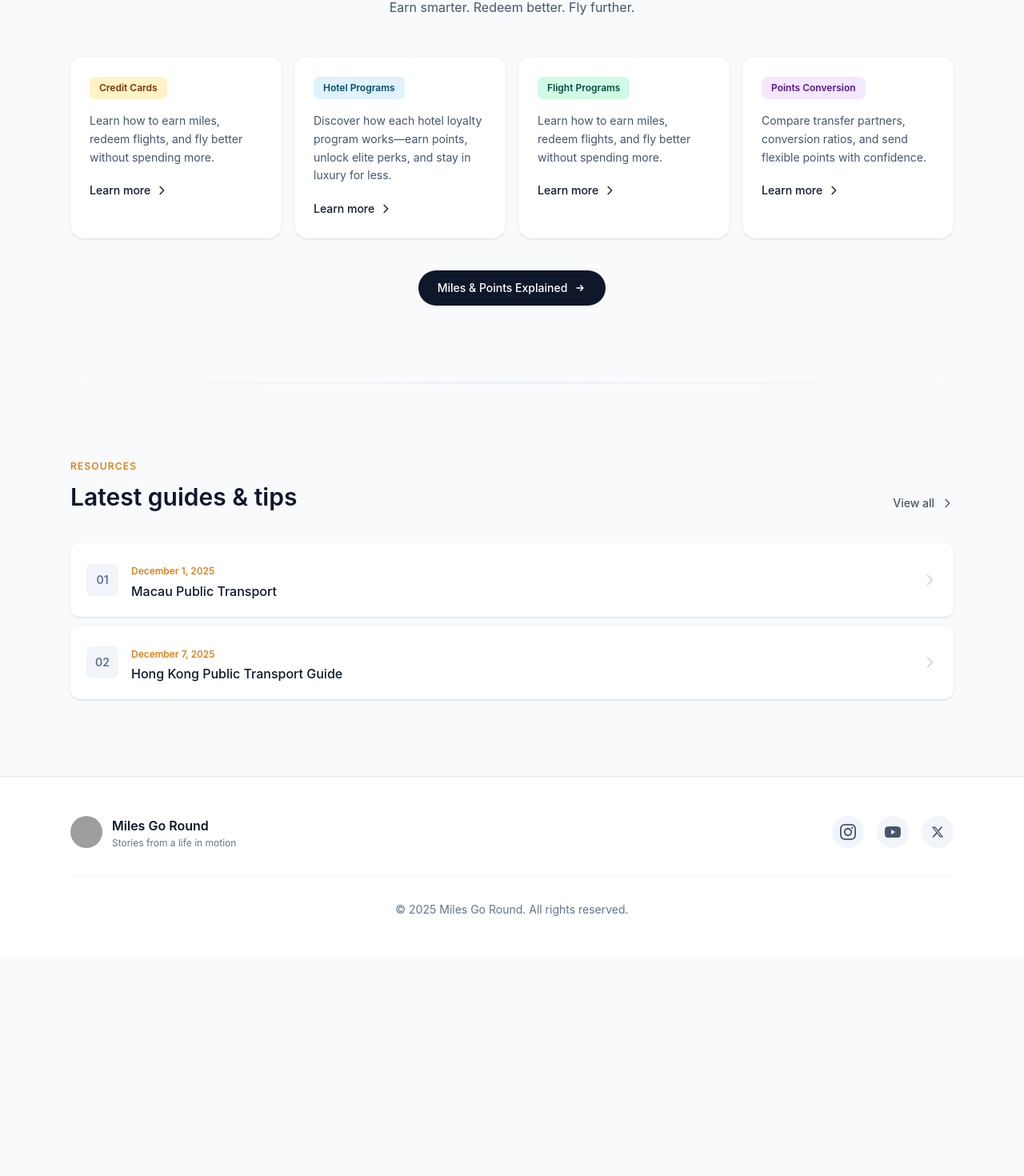
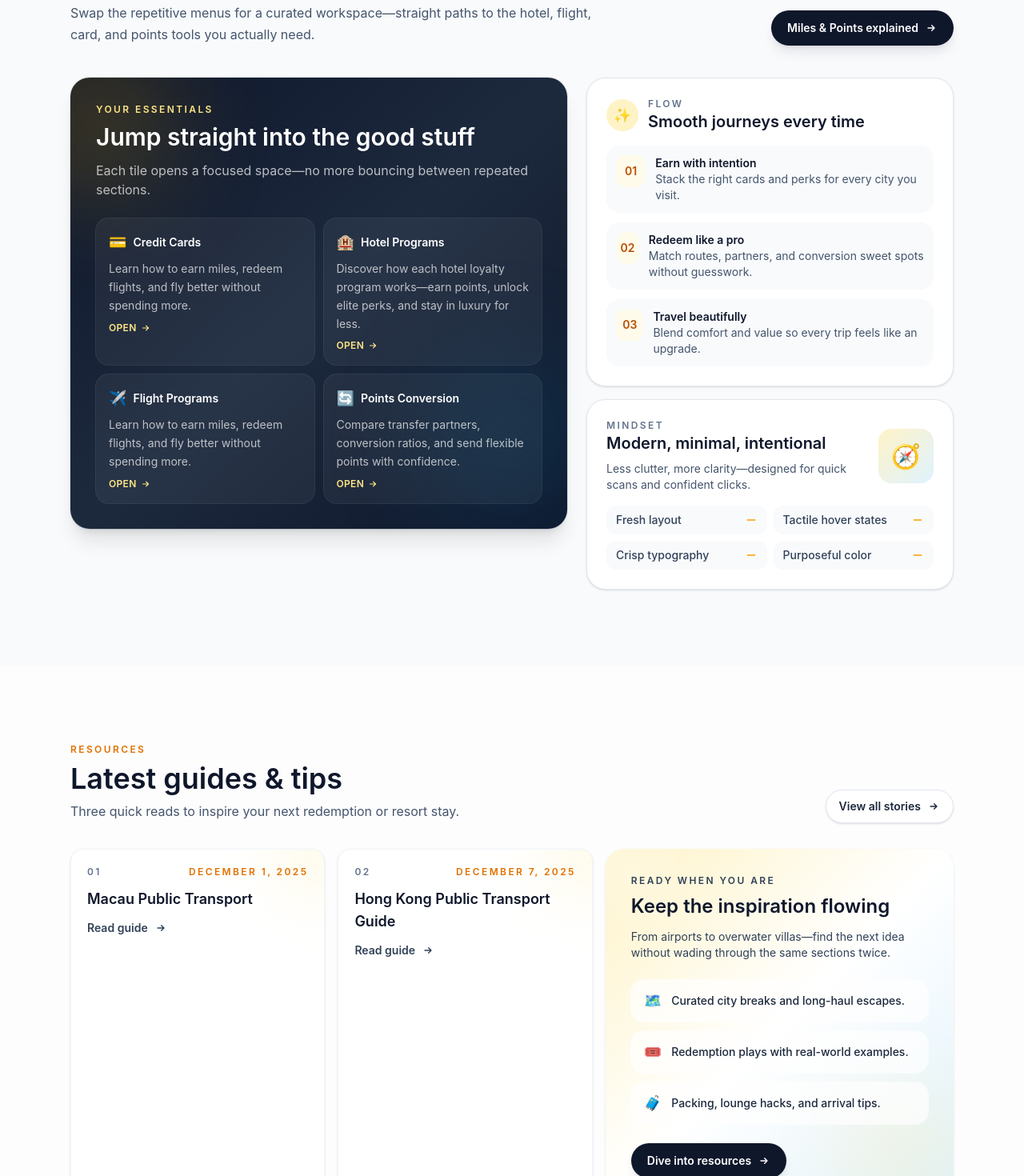
Before and after one commit to bansalmanik/travel-website, a Next.js app: page / in a window 1280 px wide. Shown: the part 1077-2547 px from the top of the page at 80% size. Before the commit the page ends 2272 px from the top, so only its background shows below. Built offline with nearby package versions, Linux system fonts and the light colour scheme; grey boxes are pictures that could not be loaded.

Commit message:
Revamp home page layout

```diff
--- a/app/page.tsx
+++ b/app/page.tsx
@@ -9,6 +9,7 @@ const travelWithPointsHighlights = [
     description: "Learn how to earn miles, redeem flights, and fly better without spending more.",
     href: "/travel-with-points/credit-cards",
     accent: "bg-amber-100 text-amber-900",
+    icon: "💳",
   },
   {
     title: "Hotel Programs",
@@ -16,18 +17,21 @@ const travelWithPointsHighlights = [
       "Discover how each hotel loyalty program works—earn points, unlock elite perks, and stay in luxury for less.",
     href: "/travel-with-points/hotel-programs",
     accent: "bg-sky-100 text-sky-900",
+    icon: "🏨",
   },
   {
     title: "Flight Programs",
     description: "Learn how to earn miles, redeem flights, and fly better without spending more.",
     href: "/travel-with-points/flight-programs",
     accent: "bg-emerald-100 text-emerald-900",
+    icon: "✈️",
   },
   {
     title: "Points Conversion",
     description: "Compare transfer partners, conversion ratios, and send flexible points with confidence.",
     href: "/pointsconversion",
     accent: "bg-purple-100 text-purple-900",
+    icon: "🔄",
   },
 ];
 
@@ -36,6 +40,21 @@ const quickLinks = [
   { label: "Hotels", href: "/travel-with-points/hotel-programs", icon: "🏨" },
   { label: "Flights", href: "/travel-with-points/flight-programs", icon: "✈️" },
   { label: "Convert Points", href: "/pointsconversion", icon: "🔄" },
+];
+
+const journeySteps = [
+  {
+    title: "Earn with intention",
+    copy: "Stack the right cards and perks for every city you visit.",
+  },
+  {
+    title: "Redeem like a pro",
+    copy: "Match routes, partners, and conversion sweet spots without guesswork.",
+  },
+  {
+    title: "Travel beautifully",
+    copy: "Blend comfort and value so every trip feels like an upgrade.",
+  },
 ];
 
 export default async function Home() {
@@ -143,116 +162,204 @@ export default async function Home() {
 
       {/* Main Content */}
       <main className="bg-slate-50">
-        {/* Travel With Points Section */}
-        <section aria-labelledby="travel-with-points-heading" className="py-16 sm:py-24">
+        {/* Curated experience Section */}
+        <section aria-labelledby="curated-heading" className="py-16 sm:py-24">
           <div className="mx-auto max-w-6xl px-4 sm:px-6">
-            {/* Section Header */}
-            <div className="mb-12 text-center">
-              <p className="mb-3 text-xs font-medium uppercase tracking-widest text-amber-600">
-                Travel With Points
-              </p>
-              <h2 id="travel-with-points-heading" className="mb-4 text-2xl font-semibold text-slate-900 sm:text-3xl md:text-4xl">
-                Turn loyalty into adventures
-              </h2>
-              <p className="mx-auto max-w-2xl text-slate-600">
-                Earn smarter. Redeem better. Fly further.
-              </p>
-            </div>
-
-            {/* Cards Grid */}
-            <div className="mb-10 grid gap-4 sm:grid-cols-2 lg:grid-cols-4">
-              {travelWithPointsHighlights.map((item) => (
-                <Link
-                  key={item.title}
-                  href={item.href}
-                  className="group relative overflow-hidden rounded-2xl bg-white p-6 shadow-sm transition-all duration-300 hover:-translate-y-1 hover:shadow-lg"
-                >
-                  <div className="mb-4">
-                    <span className={`inline-flex items-center rounded-lg px-3 py-1.5 text-xs font-semibold ${item.accent}`}>
-                      {item.title}
-                    </span>
-                  </div>
-                  <p className="mb-4 text-sm leading-relaxed text-slate-600">
-                    {item.description}
-                  </p>
-                  <span className="inline-flex items-center text-sm font-medium text-slate-900 transition-colors group-hover:text-amber-600">
-                    Learn more
-                    <svg className="ml-1.5 h-4 w-4 transition-transform group-hover:translate-x-1" fill="none" viewBox="0 0 24 24" stroke="currentColor" strokeWidth={2}>
-                      <path strokeLinecap="round" strokeLinejoin="round" d="M9 5l7 7-7 7" />
-                    </svg>
-                  </span>
-                </Link>
-              ))}
-            </div>
-
-            {/* CTA */}
-            <div className="text-center">
+            <div className="mb-10 flex flex-col gap-4 sm:gap-5 md:flex-row md:items-end md:justify-between">
+              <div>
+                <p className="mb-3 inline-flex items-center rounded-full bg-amber-100 px-3 py-1 text-xs font-semibold uppercase tracking-widest text-amber-800">
+                  Fresh for your next trip
+                </p>
+                <h2 id="curated-heading" className="text-3xl font-semibold text-slate-900 sm:text-4xl">
+                  Build your journey in one flow
+                </h2>
+                <p className="mt-3 max-w-2xl text-slate-600">
+                  Swap the repetitive menus for a curated workspace—straight paths to the hotel, flight, card, and points tools you actually need.
+                </p>
+              </div>
               <Link
                 href="/travel-with-points/miles-and-points-explained"
-                className="inline-flex items-center gap-2 rounded-full bg-slate-900 px-6 py-3 text-sm font-medium text-white transition-all hover:-translate-y-0.5 hover:bg-slate-800 hover:shadow-lg"
+                className="inline-flex items-center justify-center gap-2 rounded-full bg-slate-900 px-5 py-3 text-sm font-semibold text-white shadow-lg shadow-slate-900/10 transition-all hover:-translate-y-0.5 hover:bg-slate-800"
               >
-                Miles & Points Explained
+                Miles & Points explained
                 <svg className="h-4 w-4" fill="none" viewBox="0 0 24 24" stroke="currentColor" strokeWidth={2}>
                   <path strokeLinecap="round" strokeLinejoin="round" d="M13 7l5 5m0 0l-5 5m5-5H6" />
                 </svg>
               </Link>
             </div>
+
+            <div className="grid gap-6 lg:grid-cols-[1.15fr_0.85fr] lg:items-start">
+              <div className="relative overflow-hidden rounded-3xl bg-gradient-to-br from-slate-900 via-slate-800 to-slate-900 p-8 shadow-xl ring-1 ring-slate-900/10">
+                <div className="absolute -left-16 -top-10 h-48 w-48 rounded-full bg-amber-400/20 blur-3xl" />
+                <div className="absolute -right-10 bottom-0 h-56 w-56 rounded-full bg-sky-400/10 blur-3xl" />
+                <div className="relative flex flex-col gap-5 sm:gap-6">
+                  <div>
+                    <p className="text-xs font-semibold uppercase tracking-[0.2em] text-amber-200">Your essentials</p>
+                    <h3 className="mt-2 text-2xl font-semibold text-white sm:text-3xl">Jump straight into the good stuff</h3>
+                    <p className="mt-3 max-w-2xl text-sm text-white/70 sm:text-base">
+                      Each tile opens a focused space—no more bouncing between repeated sections.
+                    </p>
+                  </div>
+                  <div className="grid gap-3 sm:grid-cols-2">
+                    {travelWithPointsHighlights.map((item) => (
+                      <Link
+                        key={item.title}
+                        href={item.href}
+                        className="group flex flex-col gap-2 rounded-2xl bg-white/5 p-4 text-white ring-1 ring-white/10 transition-all hover:-translate-y-0.5 hover:bg-white/10 hover:ring-amber-200/60"
+                      >
+                        <div className="flex items-center gap-2 text-sm font-semibold">
+                          <span className="text-lg">{item.icon}</span>
+                          <span>{item.title}</span>
+                        </div>
+                        <p className="text-sm leading-relaxed text-white/70">{item.description}</p>
+                        <span className="inline-flex items-center gap-1 text-xs font-semibold uppercase tracking-wide text-amber-200 group-hover:text-amber-100">
+                          Open
+                          <svg className="h-3.5 w-3.5" fill="none" viewBox="0 0 24 24" stroke="currentColor" strokeWidth={2}>
+                            <path strokeLinecap="round" strokeLinejoin="round" d="M13 7l5 5m0 0l-5 5m5-5H6" />
+                          </svg>
+                        </span>
+                      </Link>
+                    ))}
+                  </div>
+                </div>
+              </div>
+
+              <div className="space-y-4">
+                <div className="rounded-3xl border border-slate-200 bg-white p-6 shadow-sm">
+                  <div className="flex items-center gap-3">
+                    <span className="flex h-10 w-10 items-center justify-center rounded-full bg-amber-100 text-lg">✨</span>
+                    <div>
+                      <p className="text-xs font-semibold uppercase tracking-[0.2em] text-slate-500">Flow</p>
+                      <h3 className="text-xl font-semibold text-slate-900">Smooth journeys every time</h3>
+                    </div>
+                  </div>
+                  <div className="mt-4 space-y-3">
+                    {journeySteps.map((step, index) => (
+                      <div key={step.title} className="flex gap-3 rounded-2xl bg-slate-50 p-3">
+                        <div className="flex h-10 w-10 items-center justify-center rounded-xl bg-amber-50 text-sm font-semibold text-amber-700">
+                          0{index + 1}
+                        </div>
+                        <div>
+                          <p className="text-sm font-semibold text-slate-900">{step.title}</p>
+                          <p className="text-sm text-slate-600">{step.copy}</p>
+                        </div>
+                      </div>
+                    ))}
+                  </div>
+                </div>
+
+                <div className="rounded-3xl border border-slate-200 bg-white p-6 shadow-sm">
+                  <div className="flex items-center justify-between gap-3">
+                    <div>
+                      <p className="text-xs font-semibold uppercase tracking-[0.2em] text-slate-500">Mindset</p>
+                      <h3 className="text-xl font-semibold text-slate-900">Modern, minimal, intentional</h3>
+                      <p className="mt-2 text-sm text-slate-600">
+                        Less clutter, more clarity—designed for quick scans and confident clicks.
+                      </p>
+                    </div>
+                    <div className="hidden shrink-0 rounded-2xl bg-gradient-to-br from-amber-100 to-sky-100 p-4 text-3xl sm:block">🧭</div>
+                  </div>
+                  <div className="mt-4 grid gap-2 sm:grid-cols-2">
+                    {["Fresh layout", "Tactile hover states", "Crisp typography", "Purposeful color"].map((item) => (
+                      <span
+                        key={item}
+                        className="inline-flex items-center justify-between rounded-xl bg-slate-50 px-3 py-2 text-sm font-medium text-slate-700"
+                      >
+                        {item}
+                        <svg className="h-4 w-4 text-amber-500" fill="none" viewBox="0 0 24 24" stroke="currentColor" strokeWidth={2}>
+                          <path strokeLinecap="round" strokeLinejoin="round" d="M5 12h14" />
+                        </svg>
+                      </span>
+                    ))}
+                  </div>
+                </div>
+              </div>
+            </div>
           </div>
         </section>
 
-        {/* Divider */}
-        <div className="mx-auto max-w-6xl px-4 sm:px-6">
-          <div className="h-px bg-gradient-to-r from-transparent via-slate-200 to-transparent" />
-        </div>
-
         {/* Travel Resources Section */}
-        <section id="travel-resources" className="py-16 sm:py-24">
+        <section id="travel-resources" className="bg-white/70 py-16 sm:py-24">
           <div className="mx-auto max-w-6xl px-4 sm:px-6">
-            {/* Section Header */}
-            <div className="mb-10 flex flex-col items-center justify-between gap-6 sm:flex-row sm:items-end">
-              <div className="text-center sm:text-left">
-                <p className="mb-3 text-xs font-medium uppercase tracking-widest text-amber-600">
-                  Resources
-                </p>
-                <h2 className="text-2xl font-semibold text-slate-900 sm:text-3xl">
-                  Latest guides & tips
-                </h2>
+            <div className="mb-8 flex flex-col gap-4 sm:flex-row sm:items-end sm:justify-between">
+              <div>
+                <p className="mb-2 text-xs font-semibold uppercase tracking-[0.2em] text-amber-600">Resources</p>
+                <h2 className="text-3xl font-semibold text-slate-900 sm:text-4xl">Latest guides & tips</h2>
+                <p className="mt-2 max-w-2xl text-slate-600">Three quick reads to inspire your next redemption or resort stay.</p>
               </div>
               <Link
                 href="/travel-resources"
-                className="group inline-flex items-center gap-2 text-sm font-medium text-slate-600 transition-colors hover:text-slate-900"
+                className="inline-flex items-center gap-2 rounded-full border border-slate-200 bg-white px-4 py-2.5 text-sm font-semibold text-slate-800 shadow-sm transition hover:-translate-y-0.5 hover:border-amber-300"
               >
-                View all
-                <svg className="h-4 w-4 transition-transform group-hover:translate-x-1" fill="none" viewBox="0 0 24 24" stroke="currentColor" strokeWidth={2}>
-                  <path strokeLinecap="round" strokeLinejoin="round" d="M9 5l7 7-7 7" />
+                View all stories
+                <svg className="h-4 w-4" fill="none" viewBox="0 0 24 24" stroke="currentColor" strokeWidth={2}>
+                  <path strokeLinecap="round" strokeLinejoin="round" d="M13 7l5 5m0 0l-5 5m5-5H6" />
                 </svg>
               </Link>
             </div>
 
-            {/* Resources List */}
-            <div className="space-y-3">
-              {journalHighlights.map((entry, index) => (
-                <a
-                  key={entry.title}
-                  href={entry.url}
-                  className="group flex items-center justify-between rounded-xl bg-white p-4 shadow-sm transition-all duration-300 hover:-translate-y-0.5 hover:shadow-md sm:p-5"
-                >
-                  <div className="flex items-center gap-4">
-                    <span className="flex h-10 w-10 shrink-0 items-center justify-center rounded-lg bg-slate-100 text-sm font-semibold text-slate-500">
-                      {String(index + 1).padStart(2, "0")}
-                    </span>
-                    <div>
-                      <span className="text-xs font-medium text-amber-600">{entry.date}</span>
-                      <h3 className="text-sm font-medium text-slate-900 transition-colors group-hover:text-amber-600 sm:text-base">
-                        {entry.title}
-                      </h3>
+            <div className="grid gap-4 lg:grid-cols-[1.2fr_0.8fr] lg:items-stretch">
+              <div className="grid gap-4 sm:grid-cols-2">
+                {journalHighlights.map((entry, index) => (
+                  <a
+                    key={entry.title}
+                    href={entry.url}
+                    className="group relative overflow-hidden rounded-2xl border border-slate-100 bg-white p-5 shadow-sm transition-all hover:-translate-y-0.5 hover:border-amber-200 hover:shadow-md"
+                  >
+                    <div className="absolute -right-10 -top-10 h-24 w-24 rounded-full bg-amber-100/50 blur-2xl transition-opacity group-hover:opacity-100" />
+                    <div className="relative flex h-full flex-col gap-3">
+                      <div className="flex items-center justify-between text-xs font-semibold uppercase tracking-[0.2em] text-slate-500">
+                        <span>0{index + 1}</span>
+                        <span className="text-amber-600">{entry.date}</span>
+                      </div>
+                      <h3 className="text-lg font-semibold text-slate-900 transition-colors group-hover:text-amber-600">{entry.title}</h3>
+                      <span className="inline-flex items-center gap-2 text-sm font-semibold text-slate-700">
+                        Read guide
+                        <svg className="h-4 w-4 transition-transform group-hover:translate-x-1" fill="none" viewBox="0 0 24 24" stroke="currentColor" strokeWidth={2}>
+                          <path strokeLinecap="round" strokeLinejoin="round" d="M13 7l5 5m0 0l-5 5m5-5H6" />
+                        </svg>
+                      </span>
+                    </div>
+                  </a>
+                ))}
+              </div>
+
+              <div className="relative overflow-hidden rounded-3xl bg-gradient-to-br from-amber-100 via-white to-sky-100 p-8 shadow-sm">
+                <div className="absolute -left-8 -top-8 h-24 w-24 rounded-full bg-white/60 blur-2xl" />
+                <div className="absolute bottom-0 right-0 h-32 w-32 rounded-full bg-amber-200/40 blur-3xl" />
+                <div className="relative flex h-full flex-col justify-between gap-6">
+                  <div>
+                    <p className="text-xs font-semibold uppercase tracking-[0.2em] text-slate-700">Ready when you are</p>
+                    <h3 className="mt-2 text-2xl font-semibold text-slate-900">Keep the inspiration flowing</h3>
+                    <p className="mt-3 max-w-md text-sm text-slate-700">
+                      From airports to overwater villas—find the next idea without wading through the same sections twice.
+                    </p>
+                  </div>
+                  <div className="space-y-3 text-sm font-medium text-slate-800">
+                    <div className="flex items-center gap-3 rounded-2xl bg-white/70 px-4 py-3 ring-1 ring-white/60">
+                      <span className="text-lg">🗺️</span>
+                      Curated city breaks and long-haul escapes.
+                    </div>
+                    <div className="flex items-center gap-3 rounded-2xl bg-white/70 px-4 py-3 ring-1 ring-white/60">
+                      <span className="text-lg">🎟️</span>
+                      Redemption plays with real-world examples.
+                    </div>
+                    <div className="flex items-center gap-3 rounded-2xl bg-white/70 px-4 py-3 ring-1 ring-white/60">
+                      <span className="text-lg">🧳</span>
+                      Packing, lounge hacks, and arrival tips.
                     </div>
                   </div>
-                  <svg className="h-5 w-5 shrink-0 text-slate-300 transition-all group-hover:translate-x-1 group-hover:text-amber-500" fill="none" viewBox="0 0 24 24" stroke="currentColor" strokeWidth={2}>
-                    <path strokeLinecap="round" strokeLinejoin="round" d="M9 5l7 7-7 7" />
-                  </svg>
-                </a>
-              ))}
+                  <Link
+                    href="/travel-resources"
+                    className="inline-flex w-fit items-center gap-2 rounded-full bg-slate-900 px-5 py-3 text-sm font-semibold text-white shadow-lg shadow-slate-900/10 transition hover:-translate-y-0.5 hover:bg-slate-800"
+                  >
+                    Dive into resources
+                    <svg className="h-4 w-4" fill="none" viewBox="0 0 24 24" stroke="currentColor" strokeWidth={2}>
+                      <path strokeLinecap="round" strokeLinejoin="round" d="M13 7l5 5m0 0l-5 5m5-5H6" />
+                    </svg>
+                  </Link>
+                </div>
+              </div>
             </div>
           </div>
         </section>
```
